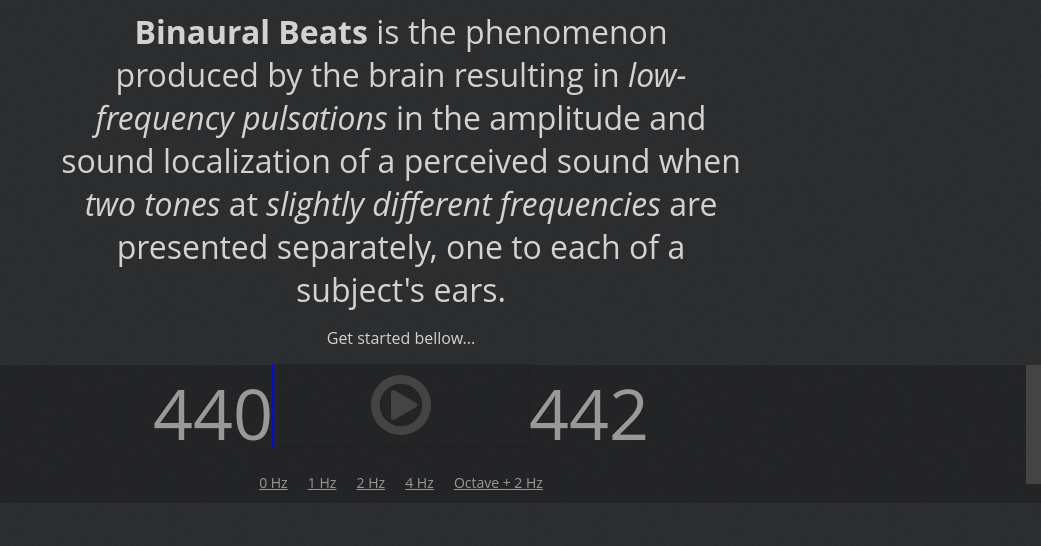
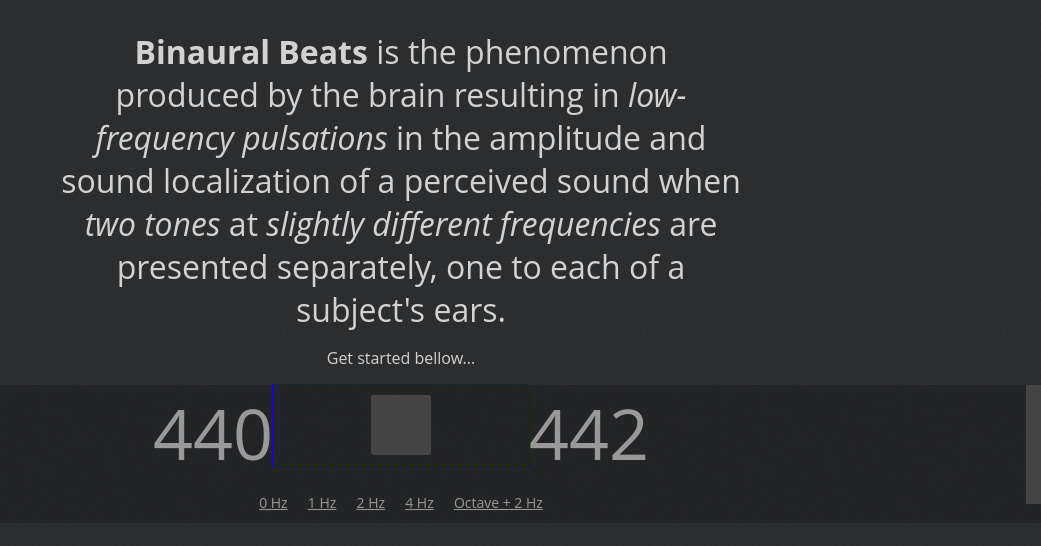
Before and after one commit to martindownton/binauralbeats, a website: page index.html in a window 1280 px wide. Both pictures are taken after a click on the link 639 px from the left and 405 px from the top of the page. Shown: the whole page, without its empty margins (239-1280 px from the left). Drawn offline with nearby package versions, Linux system fonts and the light colour scheme.

Commit message:
Freq is read from config, some interface updates

```diff
--- a/Gruntfile.js
+++ b/Gruntfile.js
@@ -22,7 +22,10 @@ module.exports = function (grunt) {
 		watch: {
 			scripts: {
 				files: 'js/coffee/**',
-				tasks: ['coffee']
+				tasks: ['coffee'],
+				options: {
+					livereload: true,
+				},
 			},
 			styles: {
 				files: 'css/sass/**',
--- a/css/sass/binaural.scss
+++ b/css/sass/binaural.scss
@@ -21,12 +21,17 @@ body {
 
 #title {
 	font-weight: normal;
-	margin: 10px auto;
+	margin: 30px auto 10px;
 	max-width: 680px;
 }
 
 #compatibility {
 	color: $grey;
+	line-height: 36px;
+	margin: 0;
+	position: absolute;
+	top: 0;
+	width: 100%;
 }
 #compatibility.compatible	{ color:$green;	}
 #compatibility.incompatible	{ color:$red;	}
@@ -61,6 +66,9 @@ body {
 			position: absolute;
 			width: 100%;
 			line-height: 81px;
+		}
+		&.enabled:before {
+			content: "\f04d"
 		}
 	}
 	@mixin volume-common() {
--- a/js/binaural.js
+++ b/js/binaural.js
@@ -3,6 +3,7 @@
 
   config = {
     freq_fundamental: 440,
+    freq_init_variance: 2,
     msg_compatible: "Your Browser is Compatiable with the Webaudio API",
     msg_incompatible: "Your Browser is Not Compatiable with the Webaudio API"
   };
@@ -11,6 +12,14 @@
     obj_audio: null,
     obj_message: null,
     int_volume: null,
+    startstop: {
+      $el: null,
+      state: false,
+      state_class: 'enabled'
+    },
+    preset: {
+      $container: null
+    },
     init: function() {
       var exc;
       try {
@@ -18,7 +27,7 @@
         if (!BN.AudioContext) {
           throw new Error("AudioContext not supported!");
         } else {
-          BN.updateCompatibilityMessage(config.msg_compatible, 'compatible');
+          BN.updateCompatibilityMessage(config.msg_compatible, 'compatible', true);
           BN.initEvents();
           return BN.setupAudio();
         }
@@ -27,6 +36,22 @@
         return BN.nosupport(exc);
       }
     },
+    nosupport: function(exc) {
+      console.error('No Support: ' + exc);
+      return BN.updateCompatibilityMessage(config.msg_incompatible, 'incompatible');
+    },
+    updateCompatibilityMessage: function(str_message, str_class, bol_hide) {
+      BN.obj_message = document.getElementById('compatibility');
+      BN.obj_message.innerHTML = str_message;
+      BN.obj_message.className = str_class;
+      if (bol_hide) {
+        return $(BN.obj_message).fadeTo(1500, 0.1, function() {
+          return $(BN.obj_message).slideUp('liniar');
+        });
+      }
+    },
+    /* Interface*/
+
     initEvents: function() {
       BN.$volume = $('#volume');
       BN.int_volume_max = BN.$volume.height();
@@ -37,8 +62,16 @@
         height: BN.int_volume_max,
         top: 0
       }, 400);
-      return BN.$volume.click(function(e) {
+      BN.$volume.click(function(e) {
         return BN.volumeSet($(this), e.pageY);
+      });
+      BN.startstop.$el = $('#ctl_startstop');
+      BN.startstop.$el.click(function(e) {
+        return BN.startstopCTL();
+      });
+      BN.preset.$container = $('#examples');
+      return BN.preset.$container.find('li a').click(function(e) {
+        return BN.presetCTL();
       });
     },
     volumeSet: function($volume, int_offset_y) {
@@ -62,24 +95,26 @@
         top: int_volume_offset
       }, 200);
     },
-    nosupport: function(exc) {
-      console.error('No Support: ' + exc);
-      return BN.updateCompatibilityMessage(config.msg_incompatible, 'incompatible');
+    startstopCTL: function() {
+      if (BN.startstop.$el.toggleClass('enabled').hasClass('enabled')) {
+        return console.log('on');
+      } else {
+        return console.log('off');
+      }
     },
-    updateCompatibilityMessage: function(str_message, str_class) {
-      BN.obj_message = document.getElementById('compatibility');
-      BN.obj_message.innerHTML = str_message;
-      BN.obj_message.className = str_class;
-      return $(BN.obj_message).fadeTo(1500, 0.1, function() {
-        return $(BN.obj_message).slideUp('liniar');
-      });
+    presetCTL: function() {
+      return console.log('presetClick');
     },
+    /* Audio Context*/
+
     setupAudio: function() {
       var sin, sound;
       BN.obj_audio = new BN.AudioContext();
       BN.obj_volume = BN.obj_audio.createGain();
       BN.obj_volume.connect(BN.obj_audio.destination);
       sin = BN.obj_audio.createOscillator();
+      sin.frequency.value = config.freq_fundamental;
+      sin.frequency.value = config.freq_fundamental + config.freq_init_variance;
       sin.type = 0;
       sound = {};
       sound.source = sin;
```
Also changed, not shown: js/coffee/binaural.coffee (+51 -11 lines), css/binaural.css.
